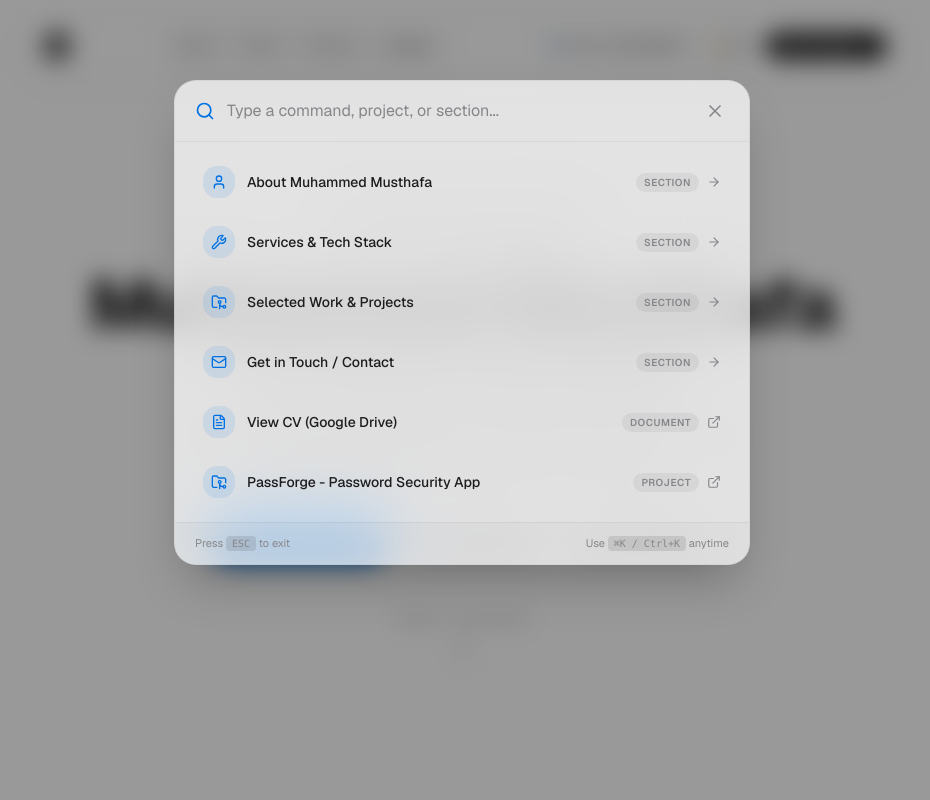
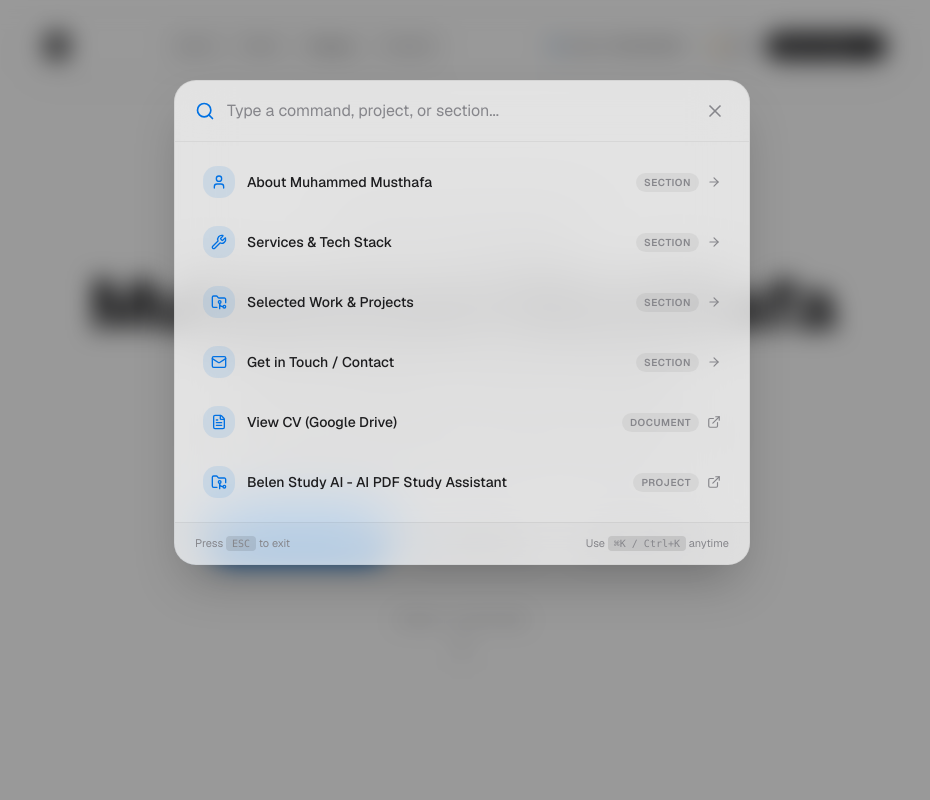
Before and after one commit to musthafacz13-hub/Muhammad-Musthafa-Web-dev-Portfolio-, a Next.js app: page / in a window 1280 px wide. Both pictures are taken after a click on the button "Open search command palette". Shown: the top 800 px of the page, without its empty margins (178-1108 px from the left). Built offline with nearby package versions, Linux system fonts and the light colour scheme.

Commit message:
feat: add Belen Study AI project to portfolio
Include the Belen Study AI project in the project showcase and command palette, and update project categories to include AI & EdTech.

```diff
--- a/components/CommandPalette.tsx
+++ b/components/CommandPalette.tsx
@@ -15,6 +15,7 @@ const COMMAND_ITEMS = [
   { id: 'projects', title: 'Selected Work & Projects', category: 'Section', icon: FolderGit2, href: '#projects' },
   { id: 'contact', title: 'Get in Touch / Contact', category: 'Section', icon: Mail, href: '#contact' },
   { id: 'cv', title: 'View CV (Google Drive)', category: 'Document', icon: FileText, href: 'https://drive.google.com/file/d/1ZCW3ssIUgUjSzqHkXIxz7MolMw2_xY5e/view?usp=drivesdk', external: true },
+  { id: 'belen', title: 'Belen Study AI - AI PDF Study Assistant', category: 'Project', icon: FolderGit2, href: 'https://belen-study-ai.vercel.app/', external: true },
   { id: 'passforge', title: 'PassForge - Password Security App', category: 'Project', icon: FolderGit2, href: 'https://passfourge.vercel.app/', external: true },
   { id: 'typeflow', title: 'TypeFlow - Typing Practice App', category: 'Project', icon: FolderGit2, href: 'https://keyboard-learner-by-musthafa.vercel.app/', external: true },
   { id: 'nexus', title: 'Nexus Workspace - Productivity App', category: 'Project', icon: FolderGit2, href: 'https://nexus-ai-ruby-eight.vercel.app/', external: true },
--- a/components/ProjectsSection.tsx
+++ b/components/ProjectsSection.tsx
@@ -29,6 +29,35 @@ interface Project {
 }
 
 const PROJECTS: Project[] = [
+  {
+    id: 'belen-study-ai',
+    name: 'Belen Study AI',
+    category: 'AI Study Assistant & EdTech',
+    categoryTag: 'AI & EdTech',
+    role: 'Product Designer & Full-Stack Developer',
+    liveUrl: 'https://belen-study-ai.vercel.app/',
+    urlDisplay: 'belen-study-ai.vercel.app',
+    status: 'LIVE',
+    summary:
+      'Belen Study AI is an AI-powered learning assistant designed to help students understand large and difficult study materials faster.',
+    purpose:
+      'Transforms static academic PDFs into structured summaries and interactive AI teacher conversations, reducing study time and information overload.',
+    keyFeatures: [
+      'AI PDF Summarization — Converts lengthy study PDFs into concise, structured notes',
+      'AI Teacher — Interactive Q&A conversation grounded in uploaded study material',
+      'PDF-Centered Workflow — Keeps the entire learning flow anchored to your document',
+      'Student-Focused UX — Clean interface built to minimize cognitive load',
+      'Responsive Design — Smooth experience across mobile and desktop devices',
+    ],
+    techStack: [
+      'Next.js',
+      'React',
+      'TypeScript',
+      'Gemini AI',
+      'Tailwind CSS',
+      'Vercel',
+    ],
+  },
   {
     id: 'passforge',
     name: 'PassForge',
@@ -191,7 +220,7 @@ const PROJECTS: Project[] = [
   },
 ];
 
-const CATEGORIES = ['All', 'Security & Utility', 'Education', 'Productivity & SaaS', 'Food & Culture', 'Portfolio'];
+const CATEGORIES = ['All', 'AI & EdTech', 'Security & Utility', 'Education', 'Productivity & SaaS', 'Food & Culture', 'Portfolio'];
 
 export function ProjectsSection() {
   const [selectedCategory, setSelectedCategory] = useState('All');
```
